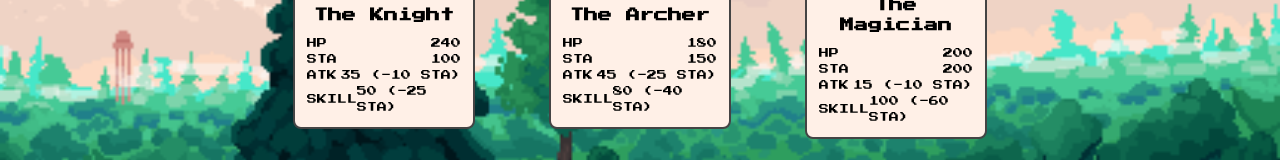
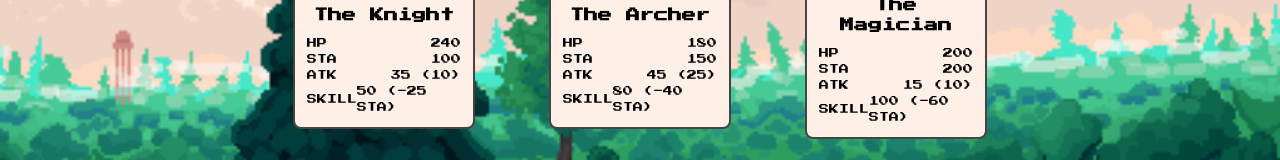
Before and after one commit to tontonrodpenrai/PROJECT1-SEC-1-SoloFantasy, a Vue app: page / in a window 1280 px wide. Both pictures are taken after a click on the button 330 px from the left and 401 px from the top of the page. Shown: the part 405-565 px from the top of the page. Built offline with nearby package versions, Linux system fonts and the light colour scheme.

Commit message:
064 - [update] work week3 in README.md

```diff
--- a/src/App.vue
+++ b/src/App.vue
@@ -50,8 +50,8 @@ const characters = [
     sta: 100,
     atk: 35,
     skill: 50,
-    atkUsage: "-10 STA",
-    skillUsage: "-25 STA",
+    atkUsage: 10,
+    skillUsage: 25,
     weakness: "Boss Stage 1",
     picture: "/images/character/knight.png",
     atkPicture: "/images/playerAction/knight_atk.png"
@@ -63,8 +63,8 @@ const characters = [
     sta: 150,
     atk: 45,
     skill: 80,
-    atkUsage: "-25 STA",
-    skillUsage: "-40 STA",
+    atkUsage: 25,
+    skillUsage: 40,
     weakness: "Boss Stage 2",
     picture: "/images/character/archer.png",
     atkPicture: "/images/playerAction/archer_atk.png"
@@ -76,8 +76,8 @@ const characters = [
     sta: 200,
     atk: 15,
     skill: 100,
-    atkUsage: "-10 STA",
-    skillUsage: "-60 STA",
+    atkUsage: 10,
+    skillUsage: 60,
     weakness: "Boss Stage 3",
     picture: "/images/character/magician.png",
     atkPicture: "/images/playerAction/magician_atk.png"
@@ -118,20 +118,18 @@ const goToGamePlay = () => {
 
 const attackBoss = () => {
   let damageToBoss = 0
-  let staCost = 0
-
   switch(selectedCharacter.value.class) {
-    case "knight": damageToBoss = 35; staCost = 10; break
-    case "archer": damageToBoss = 45; staCost = 25; break
-    case "mage": damageToBoss = 20; staCost = 10; break
+    case "knight" : damageToBoss = 35, selectedCharacter.value.atkUsage[0]; break
+    case "archer": damageToBoss = 45, selectedCharacter.value.atkUsage[1]; break
+    case "mage": damageToBoss = 20, selectedCharacter.value.atkUsage[2]; break
   }
 
-  if (heroSta.value < staCost) {
+  if (heroSta.value < selectedCharacter?.value.atkUsage) {
     console.log("Not enough stamina!")
     return
   }
+  heroSta.value = Math.max(0, heroSta.value - selectedCharacter?.value.atkUsage)
 
-  heroSta.value = Math.max(0, heroSta.value - staCost)
   bossHp.value = Math.max(0, bossHp.value - damageToBoss)
 
   if (bossHp.value > 0 && heroHp.value > 0) {
@@ -238,7 +236,7 @@ const attackBoss = () => {
               <div class="stat-row">
                 <span class="text-black">SKILL</span>
                 <span class="text-black">
-                  {{ character.skill }}<span> ({{ character.skillUsage }})</span>
+                  {{ character.skill }}<span> (-{{ character.skillUsage }} STA)</span>
                 </span>
               </div>
 
```
Also changed, not shown: 1 other file (tests, documents, lock files or other folders).
